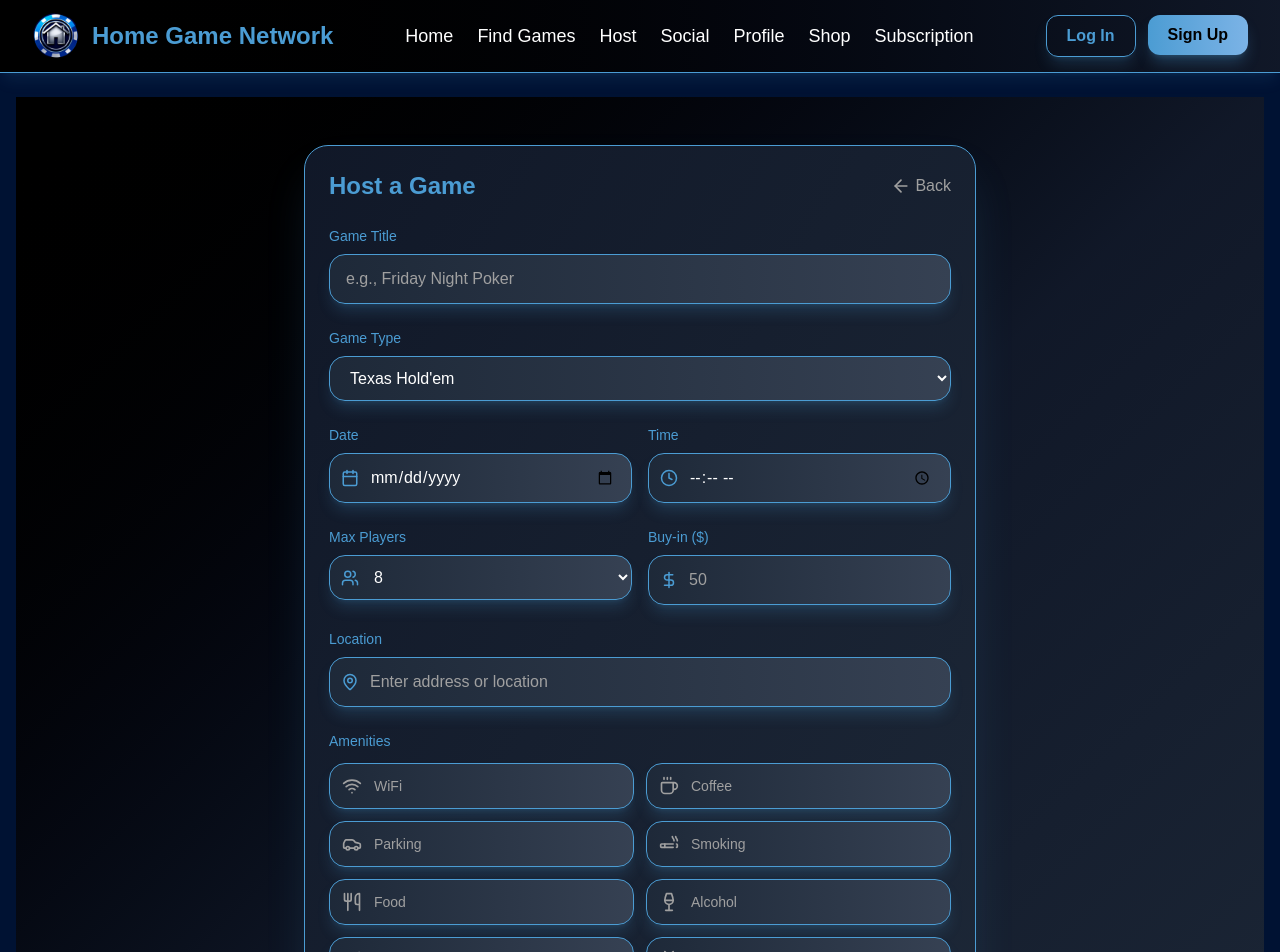
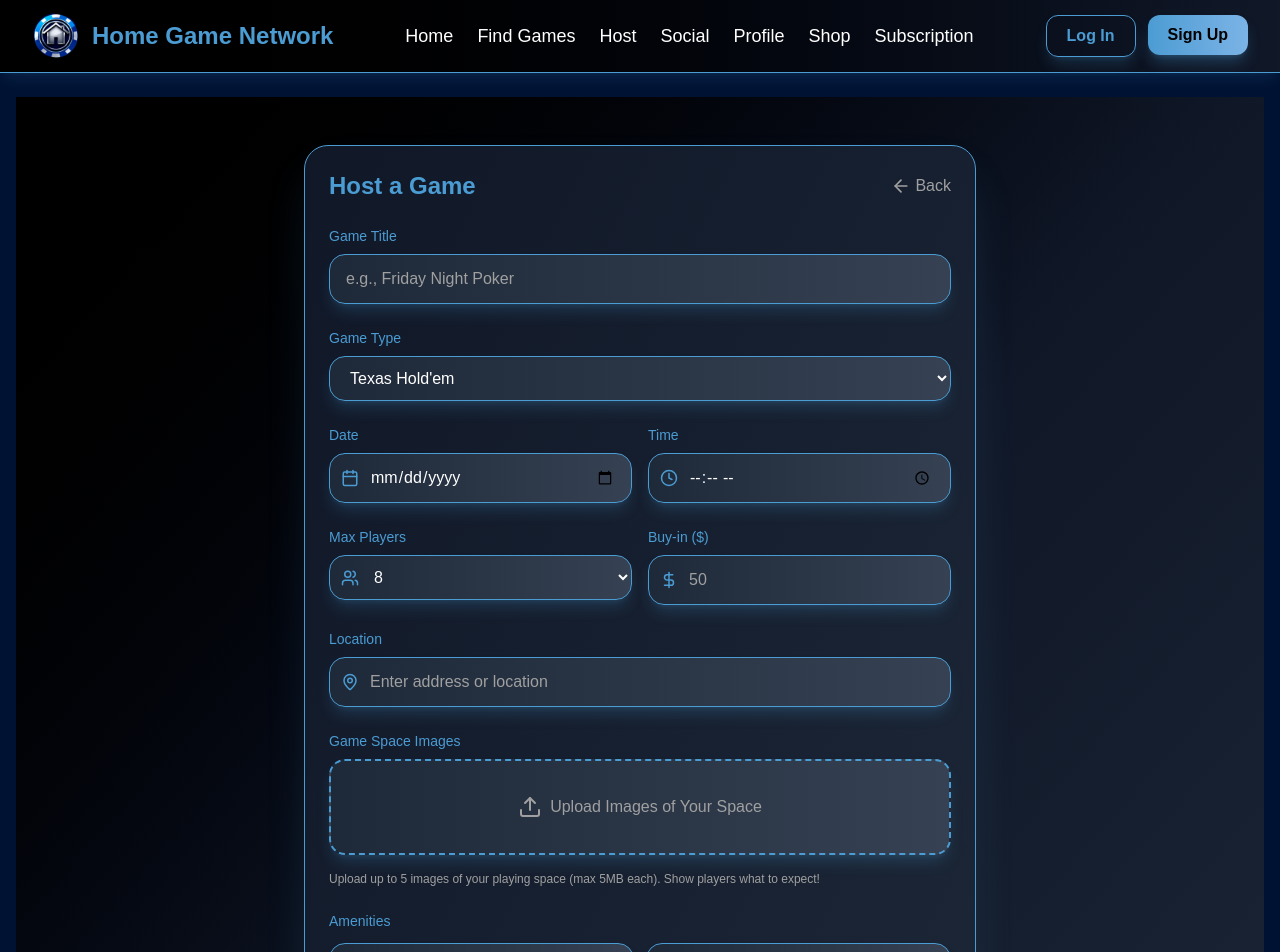
Before and after one commit to chuckynutz/HomeGameNetwork, a Next.js app: page /host in a window 1280 px wide. Shown: the top 952 px of the page. Built offline with nearby package versions, Linux system fonts and the light colour scheme.

Commit message:
WIP: local changes to host page before pulling latest from main

```diff
--- a/src/app/host/page.tsx
+++ b/src/app/host/page.tsx
@@ -2,7 +2,7 @@
 
 import React, { useState } from 'react';
 import { useRouter } from 'next/navigation';
-import { ArrowLeft, Calendar, Clock, MapPin, Users, DollarSign, Wifi, Coffee, Car, Cigarette, ParkingCircle, Utensils, Wine, Music, Tv } from 'lucide-react';
+import { ArrowLeft, Calendar, Clock, MapPin, Users, DollarSign, Wifi, Coffee, Car, Cigarette, ParkingCircle, Utensils, Wine, Music, Tv, Upload, X, Image } from 'lucide-react';
 
 interface Amenity {
   id: string;
@@ -35,12 +35,15 @@ export default function HostPage() {
     description: ''
   });
   const [selectedAmenities, setSelectedAmenities] = useState<string[]>([]);
+  const [uploadedImages, setUploadedImages] = useState<File[]>([]);
+  const [imagePreviews, setImagePreviews] = useState<string[]>([]);
 
   const handleSubmit = (e: React.FormEvent) => {
     e.preventDefault();
     // Here you would typically send the data to your backend
     console.log('Creating game:', formData);
     console.log('Selected amenities:', selectedAmenities);
+    console.log('Uploaded images:', uploadedImages);
     router.push('/games');
   };
 
@@ -57,6 +60,34 @@ export default function HostPage() {
         ? prev.filter(id => id !== amenityId)
         : [...prev, amenityId]
     );
+  };
+
+  const handleImageUpload = (e: React.ChangeEvent<HTMLInputElement>) => {
+    const files = Array.from(e.target.files || []);
+    const validFiles = files.filter(file =>
+      file.type.startsWith('image/') && file.size <= 5 * 1024 * 1024 // 5MB limit
+    );
+
+    if (uploadedImages.length + validFiles.length > 5) {
+      alert('Maximum 5 images allowed');
+      return;
+    }
+
+    setUploadedImages(prev => [...prev, ...validFiles]);
+
+    // Create previews
+    validFiles.forEach(file => {
+      const reader = new FileReader();
+      reader.onload = (e) => {
+        setImagePreviews(prev => [...prev, e.target?.result as string]);
+      };
+      reader.readAsDataURL(file);
+    });
+  };
+
+  const removeImage = (index: number) => {
+    setUploadedImages(prev => prev.filter((_, i) => i !== index));
+    setImagePreviews(prev => prev.filter((_, i) => i !== index));
   };
 
   return (
@@ -193,6 +224,57 @@ export default function HostPage() {
             </div>
           </div>
 
+          {/* Image Upload */}
+          <div>
+            <label className="block text-sm font-medium mb-2 text-[#4B9CD3]">Game Space Images</label>
+            <div className="space-y-4">
+              {/* Upload Button */}
+              <div className="flex items-center space-x-4">
+                <input
+                  type="file"
+                  accept="image/*"
+                  multiple
+                  onChange={handleImageUpload}
+                  className="hidden"
+                  id="image-upload"
+                />
+                <label
+                  htmlFor="image-upload"
+                  className="flex items-center justify-center gap-2 w-full h-24 bg-gradient-to-r from-gray-800 to-gray-700 border-2 border-dashed border-[#4B9CD3] rounded-2xl text-[#A0A0A0] hover:text-white hover:border-[#7BB3E6] transition-all duration-300 cursor-pointer shadow-lg shadow-[#4B9CD3]/20 hover:shadow-xl hover:shadow-[#4B9CD3]/30"
+                >
+                  <Upload size={24} />
+                  <span className="font-medium">Upload Images of Your Space</span>
+                </label>
+              </div>
+
+              {/* Image Previews */}
+              {imagePreviews.length > 0 && (
+                <div className="grid grid-cols-2 md:grid-cols-3 lg:grid-cols-4 gap-3">
+                  {imagePreviews.map((preview, index) => (
+                    <div key={index} className="relative group">
+                      <img
+                        src={preview}
+                        alt={`Game space ${index + 1}`}
+                        className="w-full h-24 object-cover rounded-xl border border-[#4B9CD3] shadow-lg"
+                      />
+                      <button
+                        type="button"
+                        onClick={() => removeImage(index)}
+                        className="absolute -top-2 -right-2 bg-red-500 text-white rounded-full p-1 hover:bg-red-600 transition duration-300 opacity-0 group-hover:opacity-100"
+                      >
+                        <X size={12} />
+                      </button>
+                    </div>
+                  ))}
+                </div>
+              )}
+
+              <p className="text-xs text-[#A0A0A0]">
+                Upload up to 5 images of your playing space (max 5MB each). Show players what to expect!
+              </p>
+            </div>
+          </div>
+
           {/* Amenities */}
           <div>
             <label className="block text-sm font-medium mb-3 text-[#4B9CD3]">Amenities</label>
```
